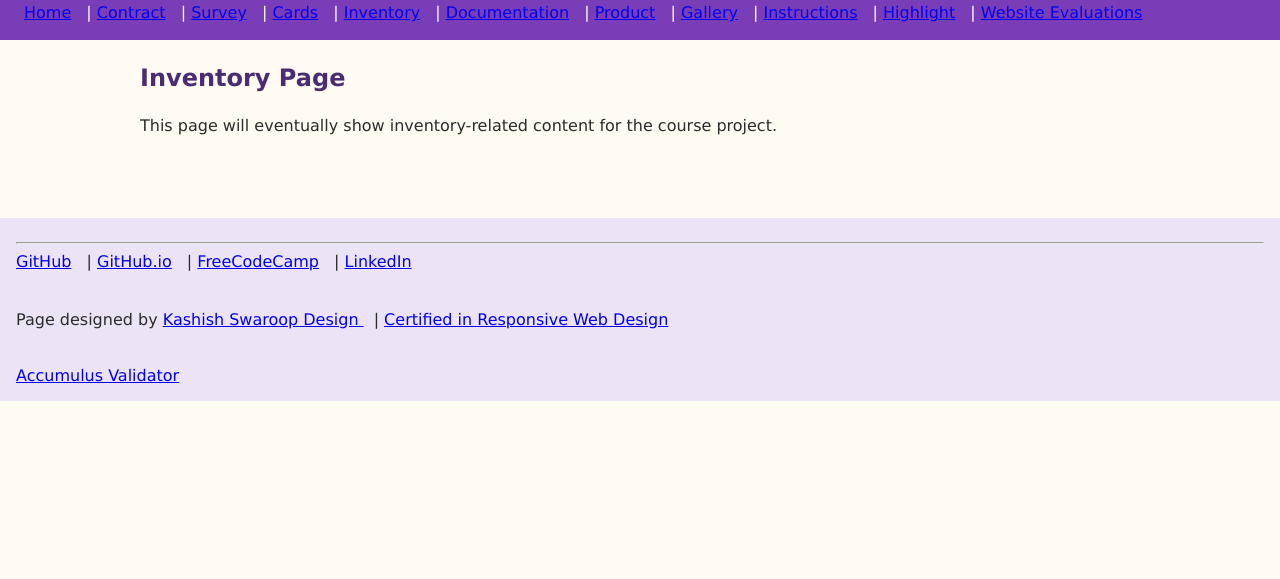
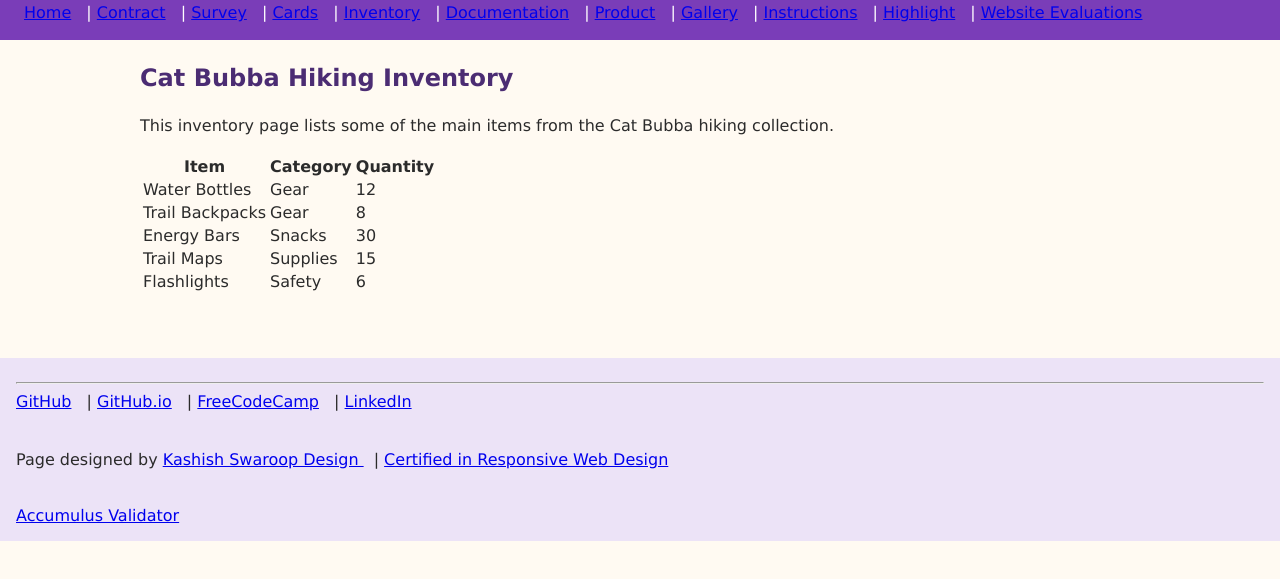
Before and after one commit to kashishswaroop04/kashishswaroop04.github.io, a plain HTML site: page itis3135/inventory.html in a window 1280 px wide. Shown: the part 81-660 px from the top of the page. Drawn offline with Linux system fonts and the light colour scheme.

Commit message:
Update inventory.html

```diff
--- a/itis3135/inventory.html
+++ b/itis3135/inventory.html
@@ -2,26 +2,55 @@
 <html lang="en">
 <head>
     <meta charset="UTF-8">
-    <title>Inventory</title>
-
-    <!-- Course site stylesheet -->
+    <meta name="viewport" content="width=device-width, initial-scale=1.0">
+    <title>Inventory | Kashish Swaroop | ITIS 3135</title>
     <link rel="stylesheet" href="css/default.css">
 </head>
 
 <body>
 
-<!-- Included Header -->
 <div data-include="components/header.html"></div>
 
 <main>
-    <h2>Inventory Page</h2>
-    <p>This page will eventually show inventory-related content for the course project.</p>
+    <h2>Cat Bubba Hiking Inventory</h2>
+    <p>This inventory page lists some of the main items from the Cat Bubba hiking collection.</p>
+
+    <table>
+        <tr>
+            <th>Item</th>
+            <th>Category</th>
+            <th>Quantity</th>
+        </tr>
+        <tr>
+            <td>Water Bottles</td>
+            <td>Gear</td>
+            <td>12</td>
+        </tr>
+        <tr>
+            <td>Trail Backpacks</td>
+            <td>Gear</td>
+            <td>8</td>
+        </tr>
+        <tr>
+            <td>Energy Bars</td>
+            <td>Snacks</td>
+            <td>30</td>
+        </tr>
+        <tr>
+            <td>Trail Maps</td>
+            <td>Supplies</td>
+            <td>15</td>
+        </tr>
+        <tr>
+            <td>Flashlights</td>
+            <td>Safety</td>
+            <td>6</td>
+        </tr>
+    </table>
 </main>
 
-<!-- Included Footer -->
 <div data-include="components/footer.html"></div>
 
-<!-- HTMLInclude Script -->
 <script src="scripts/include.min.js"></script>
 
 </body>
```
